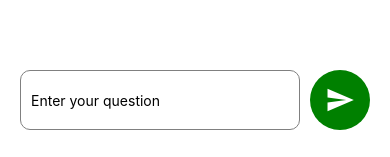
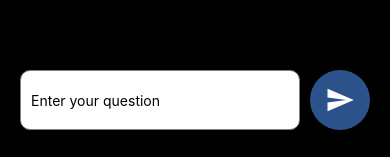
Before and after one commit to KWONSUMIN602/GPT, a React Native app: screen / in a window 390 px wide. Shown: the part 684-841 px from the top of the page. Built offline with nearby package versions, Linux system fonts and the light colour scheme.

Commit message:
Update expo speech and reset input value

```diff
--- a/App.js
+++ b/App.js
@@ -1,19 +1,31 @@
 import { StatusBar } from 'expo-status-bar';
 import { useState } from 'react';
-import { StyleSheet, Text, TextInput, TouchableOpacity, View } from 'react-native';
+import { ImageBackground, StyleSheet, Text, TextInput, TouchableOpacity, View } from 'react-native';
 import { MaterialIcons } from '@expo/vector-icons';
 import { GiftedChat } from 'react-native-gifted-chat';
+import * as Speech from 'expo-speech';
 
 export default function App() {
 	const [messages, setMessages] = useState([]);
 	const [inputMessage, setInputMessage] = useState('');
-	const [outputMessage, setoOutputMessage] = useState('Result to be shown here!');
+	const [outputMessage, setOutputMessage] = useState('Result to be shown here!');
 	const [outputImage, setOutputImage] = useState('Result to be shown here!');
 
+	const handleButtonClick = () => {
+		console.log(inputMessage);
+		if (inputMessage.toLocaleLowerCase().startsWith('generate image')) {
+			generateImages();
+			return;
+		} else {
+			generateText();
+			return;
+		}
+	};
+
 	/**
-	 * open ai api 의 chat 함수
+	 * open ai api 의 textchat 함수
 	 */
-	const handleButtonClick = () => {
+	const generateText = () => {
 		console.log('SEND : ', inputMessage);
 
 		const message = {
@@ -39,7 +51,7 @@ export default function App() {
 			.then((res) => res.json())
 			.then((data) => {
 				console.log(data.choices[0].messafe.content.trim());
-				setoOutputMessage(data.choices[0].messafe.content.trim());
+				setOutputMessage(data.choices[0].messafe.content.trim());
 
 				const message = {
 					_id: Math.random().toString(36).substring(7),
@@ -49,6 +61,9 @@ export default function App() {
 				};
 
 				setMessages((previousMessages) => GiftedChat.append(previousMessages, [message]));
+
+				options = {};
+				Speech.speak(data.choices[0].messafe.content, options);
 			})
 			.catch((error) => {
 				console.log('에러 :', error);
@@ -61,6 +76,8 @@ export default function App() {
 
 				setMessages((previousMessages) => GiftedChat.append(previousMessages, [message]));
 			});
+
+		setInputMessage('');
 	};
 
 	/**
@@ -121,6 +138,8 @@ export default function App() {
 
 				setMessages((previousMessages) => GiftedChat.append(previousMessages, [message]));
 			});
+
+		setInputMessage('');
 	};
 
 	const handleTextInput = (text) => {
@@ -129,6 +148,11 @@ export default function App() {
 	};
 
 	return (
+		<ImageBackground
+			source={require('./assets/bg.webp')}
+			resizeMode="cover"
+			style={{ flex: 1, width: '100%', height: '100%' }}
+		>
 			<View style={{ flex: 1 }}>
 				<View style={{ flex: 1, justifyContent: 'center', padding: 10 }}>
 					{/* <Text>{outputImage}</Text> */}
@@ -155,13 +179,18 @@ export default function App() {
 							paddingHorizontal: 10,
 						}}
 					>
-					<TextInput placeholder="Enter your question" onChangeText={handleTextInput} />
+						<TextInput
+							placeholder="Enter your question"
+							onChangeText={handleTextInput}
+							style={{ border: 'none' }}
+							value={inputMessage}
+						/>
 					</View>
 
-				<TouchableOpacity onPress={generateImages}>
+					<TouchableOpacity onPress={handleButtonClick}>
 						<View
 							style={{
-							backgroundColor: 'green',
+								backgroundColor: '#2C528C',
 								padding: 5,
 								marginRight: 10,
 								marginBottom: 10,
@@ -183,5 +212,6 @@ export default function App() {
 
 				<StatusBar style="auto" />
 			</View>
+		</ImageBackground>
 	);
 }
--- a/package.json
+++ b/package.json
@@ -10,6 +10,7 @@
   },
   "dependencies": {
     "expo": "~48.0.18",
+    "expo-speech": "~11.1.1",
     "expo-status-bar": "~1.4.4",
     "react": "18.2.0",
     "react-dom": "^18.2.0",
```
Also changed, not shown: assets/bg.webp (added), 1 other file (tests, documents, lock files or other folders). Lines whose indentation alone changed are shown as unchanged.
